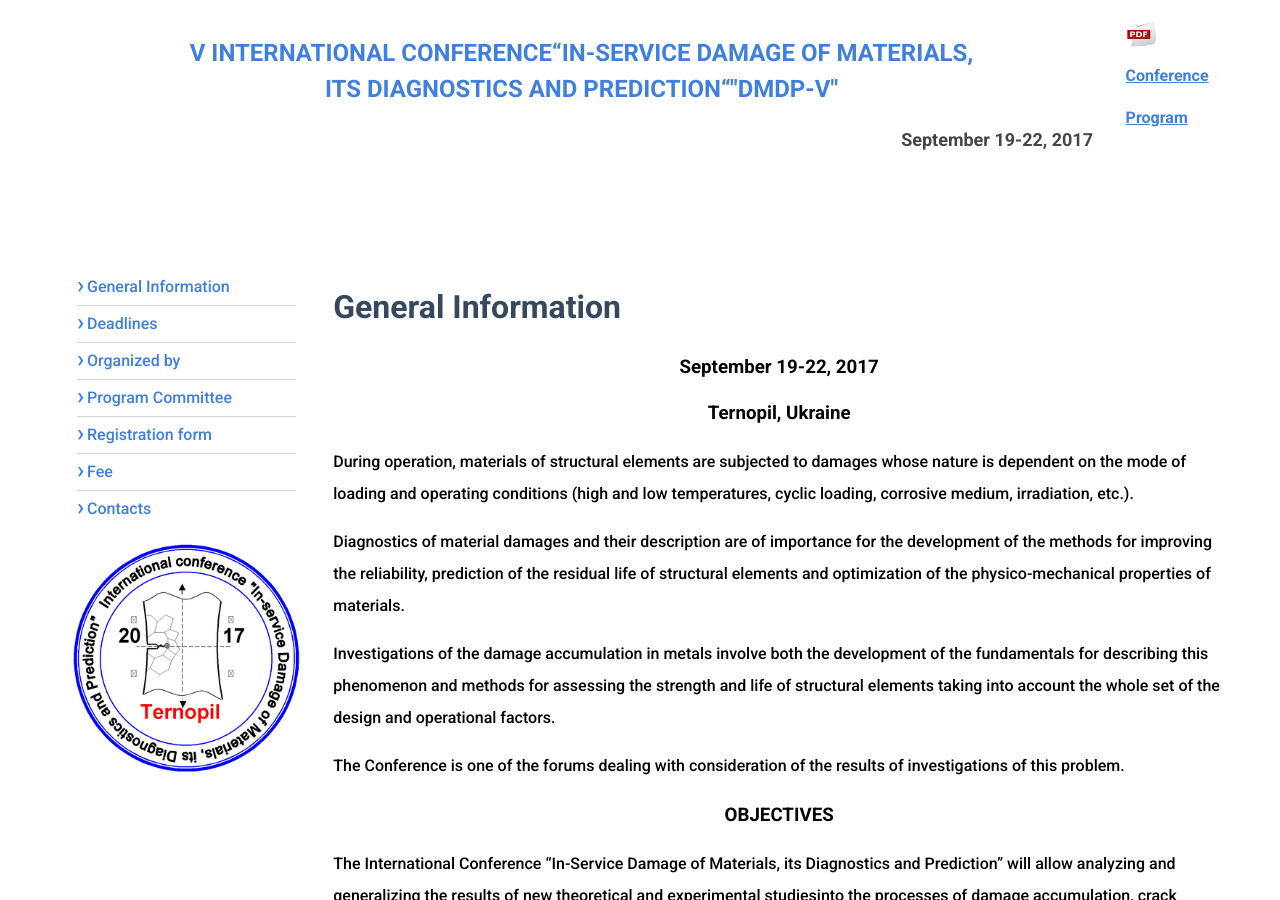
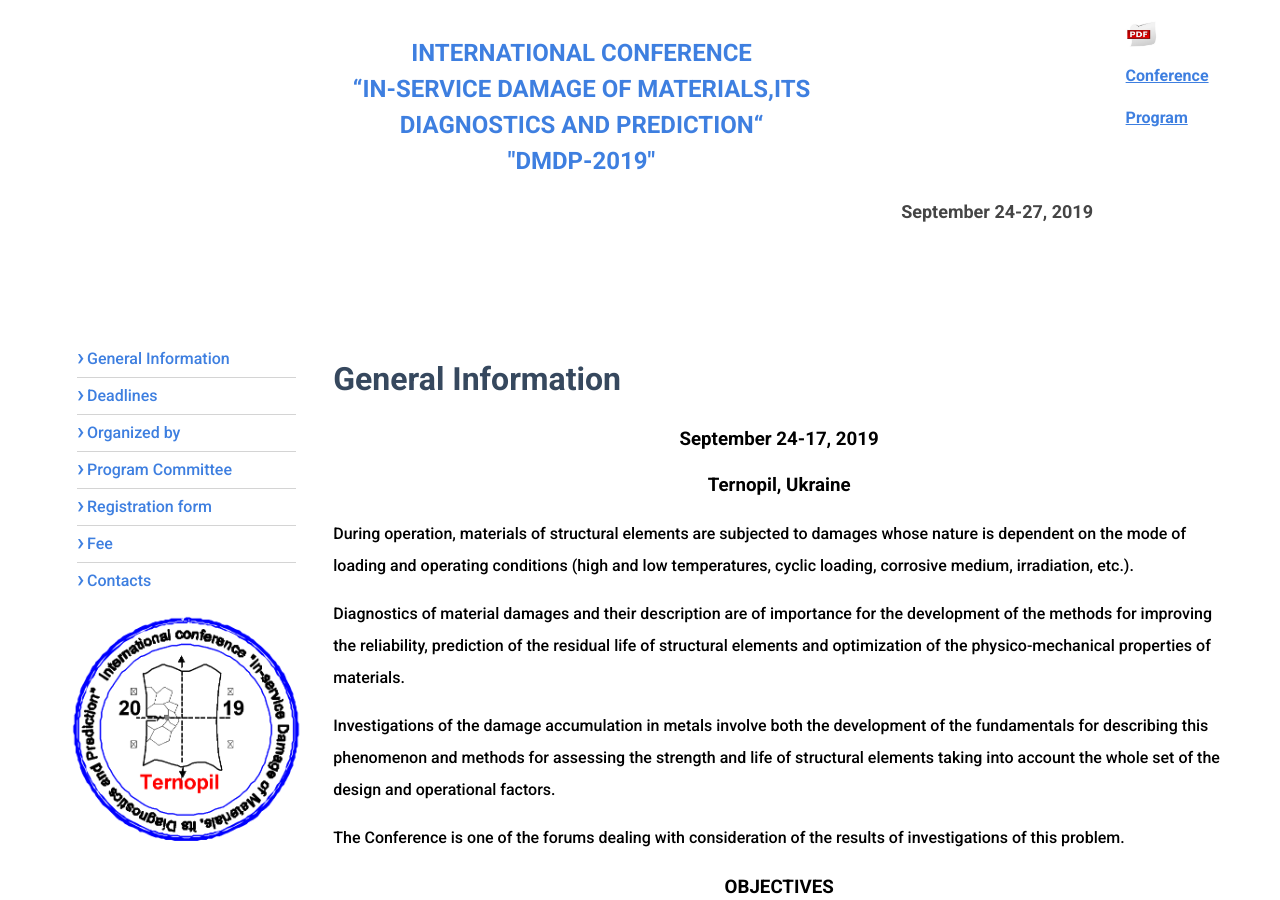
Before and after one commit to sivanchenko/dmdp.tntu.edu.ua, a Jekyll site: the page built from index.md, in a window 1280 px wide and 900 px high. Built offline with Jekyll 4.4.1, drawn with Linux system fonts in a browser that asks for light colours; some of the changed text lies outside the part shown.

Commit message:
updated: name, date, img on the main page

```diff
--- a/_layouts/default.html
+++ b/_layouts/default.html
@@ -31,11 +31,11 @@
             <div class="page-header__left">
                 <h3 class="page-header__title">
                     <a href="/">
-                          V INTERNATIONAL CONFERENCE“IN-SERVICE DAMAGE OF MATERIALS, <br> ITS DIAGNOSTICS AND PREDICTION“"DMDP-V"
+                          INTERNATIONAL CONFERENCE<br>“IN-SERVICE DAMAGE OF MATERIALS,ITS<br>DIAGNOSTICS AND PREDICTION“<br>"DMDP-2019"
                     </a>
                 </h3>
                 <h4 class="page-header__date">
-                    September 19-22, 2017
+                    September 24-27, 2019
                 </h4>
             </div>
             <div class="page-header__right">
@@ -122,7 +122,7 @@
 <footer class="page-footer">
     <div class="container">
         <p class="page-footer__info">
-            Copyright © <a href="http://tntu.edu.ua" class="page-header__link" target="_blank">Ternopil Ivan Pul’uj National Technical University</a> 2017 All rights reserved
+            Copyright © <a href="http://tntu.edu.ua" class="page-header__link" target="_blank">Ternopil Ivan Pul’uj National Technical University</a> 2019 All rights reserved
         </p>
     </div>
 </footer>
--- a/index.md
+++ b/index.md
@@ -4,7 +4,7 @@ title: General Information
 ---
 
 # General Information #
-### **September 19-22, 2017**  ###
+### **September 24-17, 2019**  ###
 ### **Ternopil, Ukraine** ###
 During operation, materials of structural elements are subjected to damages whose nature is dependent on the mode of loading and operating conditions (high and low temperatures, cyclic loading, corrosive medium, irradiation, etc.).
 
```
Also changed, not shown: assets/img/conference-logo.png.
